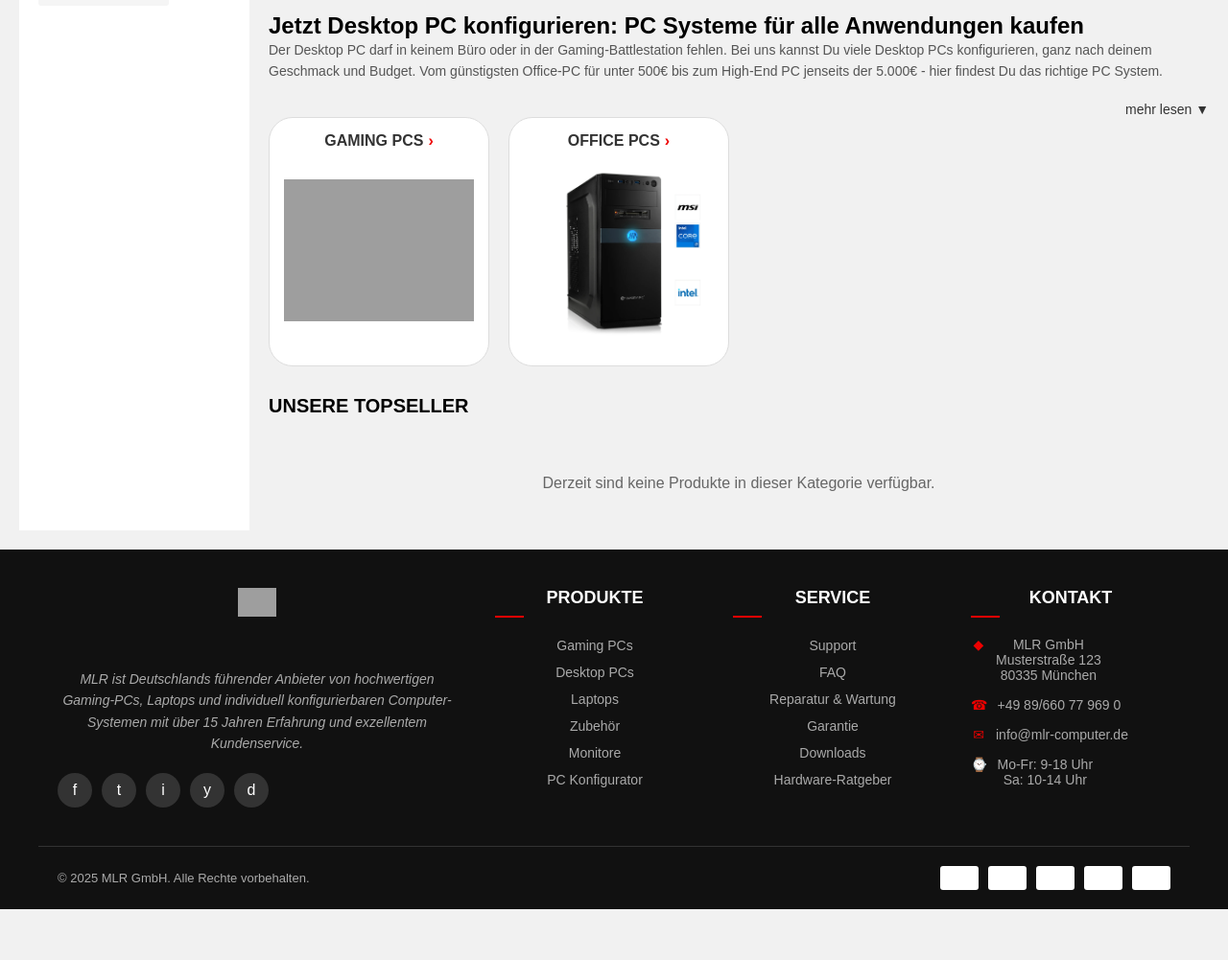
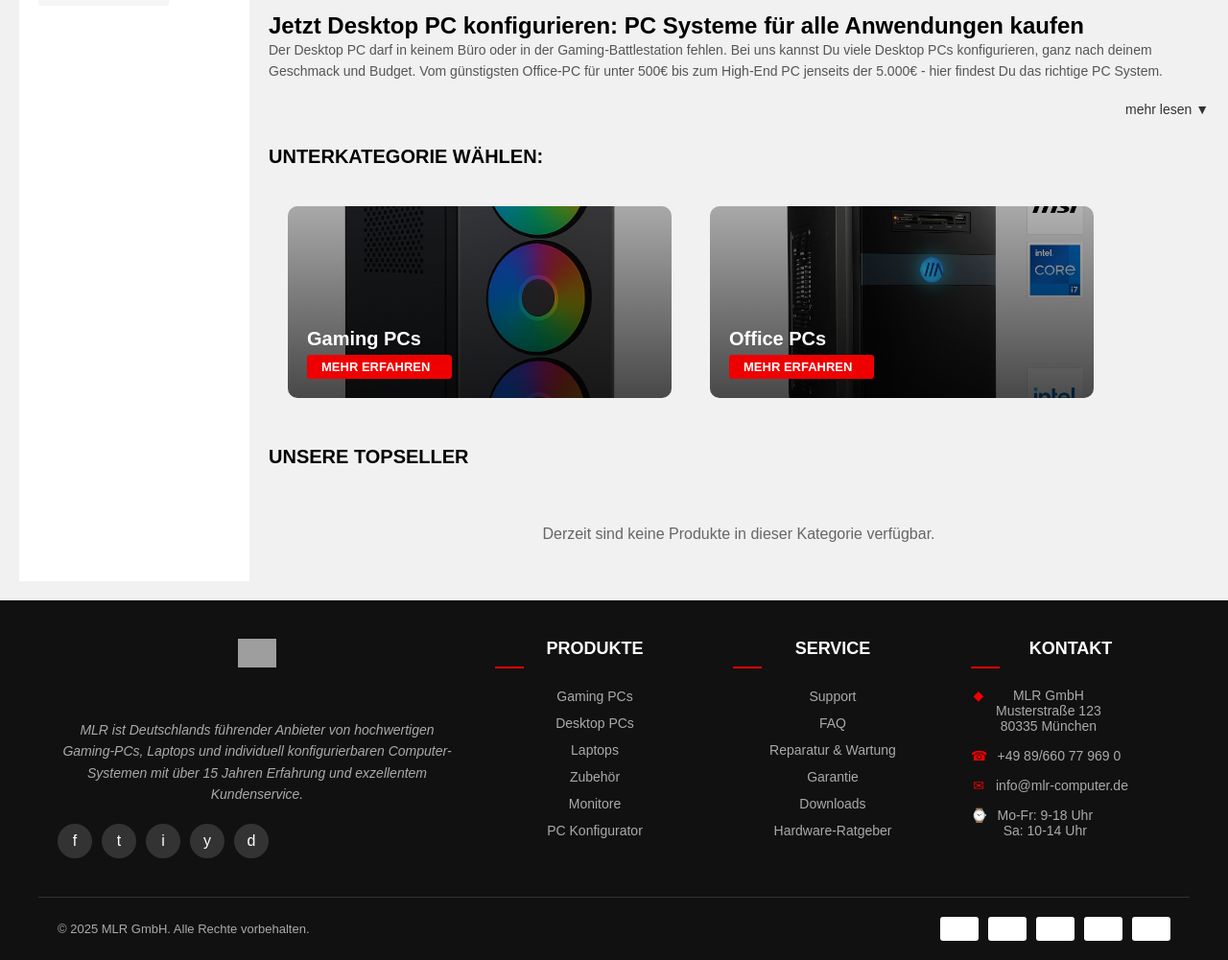
Before and after one commit to WebTechTHI/WebTech, a PHP site: page /category.php?category=pc in a window 1280 px wide. Shown: the part 293-1294 px from the top of the page at 96% size. Before the commit the page ends 1241 px from the top, so only its background shows below. Run offline with PHP 8.4, Linux system fonts and the light colour scheme; data that the repository does not hold is empty; grey boxes are pictures that could not be loaded.

Commit message:
fast fertig mit kategorien seite, es fehlt nicht mehr viel (css bisschen, filterfunktionen, darstellung usw. aber sind kleinigkeiten)

```diff
--- a/assets/css/categoryTest.css
+++ b/assets/css/categoryTest.css
@@ -280,6 +280,7 @@ body {
     font-size: 20px;
     margin: 30px 0 20px;
     text-transform: uppercase;
+    display: block;
 }
 
 .subtext {
@@ -301,61 +302,94 @@ body {
     font-size: 14px;
 }
 
-.categories {
-    display: grid;
-    grid-template-columns: repeat(4, 1fr);
+.category-container {
+    display: flex;
+    flex-wrap: wrap;
     gap: 20px;
-    margin-bottom: 30px;
-}
-.categories a {
-    text-decoration: none;
-    color: #333;
+    justify-content: flex-start;
+    padding: 20px 0;
 }
 
-.category {
-    border-radius: 25px;
-    background-color: white;
-    border: 1px solid #ddd;
-    padding: 15px;
+.product-container-link {
+    text-decoration: none;
+    color: white;
 }
 
-.category:hover {
-   border: 1px solid rgb(180, 180, 180);
+.category-card {
+    position: relative;
+    width: 400px; /* feste Breite für Konsistenz */
+    height: 200px; /* gleichmäßige Höhe */
+    border-radius: 10px;
+    overflow: hidden;
+    flex-shrink: 0;
+}
+
+.category-card img {
+    position: absolute;
+    top: 0;
+    left: 0;
+    width: 100%;
+    height: 100%;
+    object-fit: cover; /* Zuschneiden ohne Verzerren */
+    z-index: 0;
+}
+
+.category-overlay {
+    position: absolute;
+    top: 0;
+    left: 0;
+    width: 100%;
+    height: 100%;
+    background: linear-gradient(0deg, rgba(0, 0, 0, 0.7) 0%, rgba(0, 0, 0, 0.3) 100%);
+    z-index: 1;
+}
+
+.category-content {
+    position: absolute;
+    bottom: 0;
+    left: 0;
+    width: 100%;
+    padding: 20px;
+    color: white;
+    z-index: 2;
 }
 
 .category-title {
-    font-size: 16px;
+    font-size: 20px;
     font-weight: bold;
-    margin-bottom: 15px;
-    display: flex;
-    align-items: center;
-    text-align: center;
-    justify-content: center;
+    margin-bottom: 5px;
 }
 
-.category-title::after {
-    content: "›";
-    margin-left: 5px;
-    color: #e00;
+.category-description {
+    font-size: 14px;
+    margin-bottom: 10px;
 }
 
-.category-image {
-    width: 100%;
-    height: 180px;
-    background-color: white; /* kein Schwarz */
-    margin-bottom: 15px;
-    display: flex;
-    align-items: center;
-    justify-content: center;
-    overflow: hidden;
+.category-link {
+    display: inline-block;
+    padding: 5px 15px;
+    background-color: #e00;
+    color: white;
+    text-decoration: none;
+    font-size: 13px;
+    font-weight: bold;
+    border-radius: 3px;
+    transition: background-color 0.3s ease;
 }
 
-.category-image img {
-    max-height: 100%;
-    max-width: 100%;
-    object-fit: contain;
-    display: block;
+.category-link::after {
+    content: "";
+    display: inline-block;
+    margin-left: 8px;
+    transition: transform 0.3s ease;
 }
+
+.category-link:hover::after {
+    content: ">";
+    color: white;
+    transform: translateX(3px);
+}
+
 
 
 
--- a/assets/json/produktBeschreibung.json
+++ b/assets/json/produktBeschreibung.json
@@ -10,7 +10,7 @@
       {
         "name": "Gaming PCs",
         "link": "/category.php?category=gamingpc",
-        "bild": "assets/images/products/2/vorne.png"
+        "bild": "assets/images/image.png"
       },
       {
         "name": "Office PCs",
--- a/category.php
+++ b/category.php
@@ -120,22 +120,28 @@ $categoryInfo = getCategoryInfo($category);
             </div>
 
 
-          <?php if (!empty($categoryInfo['unterkategorien'])): ?>
-    <div class="categories">
+       <?php if (!empty($categoryInfo['unterkategorien'])): ?>
+        <h3 class="section-title">UNTERKATEGORIE WÄHLEN:</h3>
+    <div class="category-container">
+
         <?php foreach ($categoryInfo['unterkategorien'] as $uk): ?>
-            <a href="<?php echo htmlspecialchars($uk['link']); ?>">
-                <div class="category">
-                    <div class="category-title">
-                        <?php echo strtoupper(htmlspecialchars($uk['name'])); ?>
-                    </div>
-                    <div class="category-image">
-                        <img src="<?php echo htmlspecialchars($uk['bild']); ?>" alt="<?php echo htmlspecialchars($uk['name']); ?>">
-                    </div>
+            <a class="product-container-link "href="<?php echo htmlspecialchars($uk['link']); ?>" class="category-link">
+            <div class="category-card">
+                <img src="<?php echo htmlspecialchars($uk['bild']); ?>" alt="<?php echo htmlspecialchars($uk['name']); ?>">
+                <div class="category-overlay"></div>
+                <div class="category-content">
+                    <h3 class="category-title"><?php echo htmlspecialchars($uk['name']); ?></h3>
+
+                    <a href="<?php echo htmlspecialchars($uk['link']); ?>" class="category-link">MEHR ERFAHREN</a>
                 </div>
-            </a>
+            </div>
+           </a>
+
         <?php endforeach; ?>
     </div>
 <?php endif; ?>
+
+
 
 
     <!-- Products Grid -->
```
Also changed, not shown: assets/images/image.png (added).
